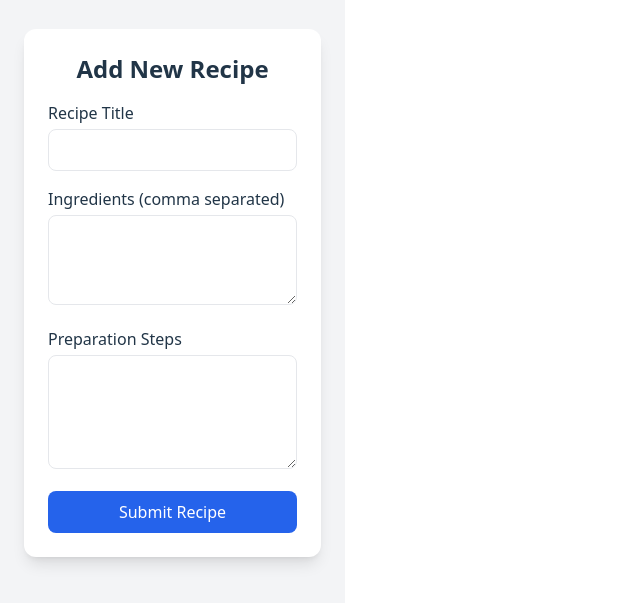
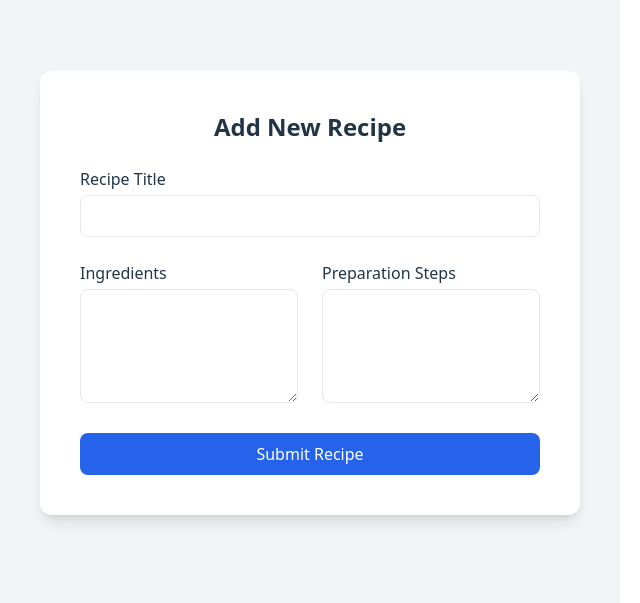
Before and after one commit to nalex1/alx-fe-reactjs, a React app in the folder recipe-sharing-platform/: page /add in a window 1280 px wide. Shown: the part 107-710 px from the top of the page, without its empty margins (0-640 px from the left). Built offline with nearby package versions, Linux system fonts and the light colour scheme; the HTML template or start-up script is replaced by a standard one.

Commit message:
adding form

```diff
--- a/recipe-sharing-platform/src/components/AddRecipeForm.jsx
+++ b/recipe-sharing-platform/src/components/AddRecipeForm.jsx
@@ -27,16 +27,7 @@ const AddRecipeForm = () => {
 
   const handleSubmit = (e) => {
     e.preventDefault();
-
     if (!validate()) return;
-
-    const newRecipe = {
-      title,
-      ingredients,
-      steps,
-    };
-
-    console.log("New Recipe:", newRecipe);
 
     setSuccess("Recipe added successfully!");
     setTitle("");
@@ -46,14 +37,17 @@ const AddRecipeForm = () => {
   };
 
   return (
-    <div className="min-h-screen bg-gray-100 flex items-center justify-center p-6">
-      <div className="w-full max-w-lg bg-white p-6 rounded-xl shadow-lg">
-        <h2 className="text-2xl font-bold mb-4 text-center">
+    <div className="min-h-screen bg-gray-100 flex items-center justify-center p-4 md:p-10">
+      <div className="w-full max-w-lg md:max-w-2xl bg-white p-6 md:p-10 rounded-xl shadow-lg">
+        <h2 className="text-2xl font-bold mb-6 text-center">
           Add New Recipe
         </h2>
 
-        <form onSubmit={handleSubmit} className="space-y-4">
-          <div>
+        <form
+          onSubmit={handleSubmit}
+          className="grid grid-cols-1 md:grid-cols-2 gap-6"
+        >
+          <div className="md:col-span-2">
             <label className="block font-medium mb-1">
               Recipe Title
             </label>
@@ -72,12 +66,12 @@ const AddRecipeForm = () => {
 
           <div>
             <label className="block font-medium mb-1">
-              Ingredients (comma separated)
+              Ingredients
             </label>
             <textarea
+              rows="4"
               value={ingredients}
               onChange={(e) => setIngredients(e.target.value)}
-              rows="3"
               className="w-full border rounded-lg p-2"
             ></textarea>
             {errors.ingredients && (
@@ -92,9 +86,9 @@ const AddRecipeForm = () => {
               Preparation Steps
             </label>
             <textarea
+              rows="4"
               value={steps}
               onChange={(e) => setSteps(e.target.value)}
-              rows="4"
               className="w-full border rounded-lg p-2"
             ></textarea>
             {errors.steps && (
@@ -104,18 +98,20 @@ const AddRecipeForm = () => {
             )}
           </div>
 
+          <div className="md:col-span-2">
             <button
               type="submit"
-            className="w-full bg-blue-600 text-white py-2 rounded-lg hover:bg-blue-700"
+              className="w-full bg-blue-600 text-white py-2 rounded-lg hover:bg-blue-700 transition"
             >
               Submit Recipe
             </button>
 
             {success && (
-            <p className="text-green-600 text-center">
+              <p className="text-green-600 text-center mt-2">
                 {success}
               </p>
             )}
+          </div>
         </form>
       </div>
     </div>
```
Lines whose indentation alone changed are shown as unchanged.
